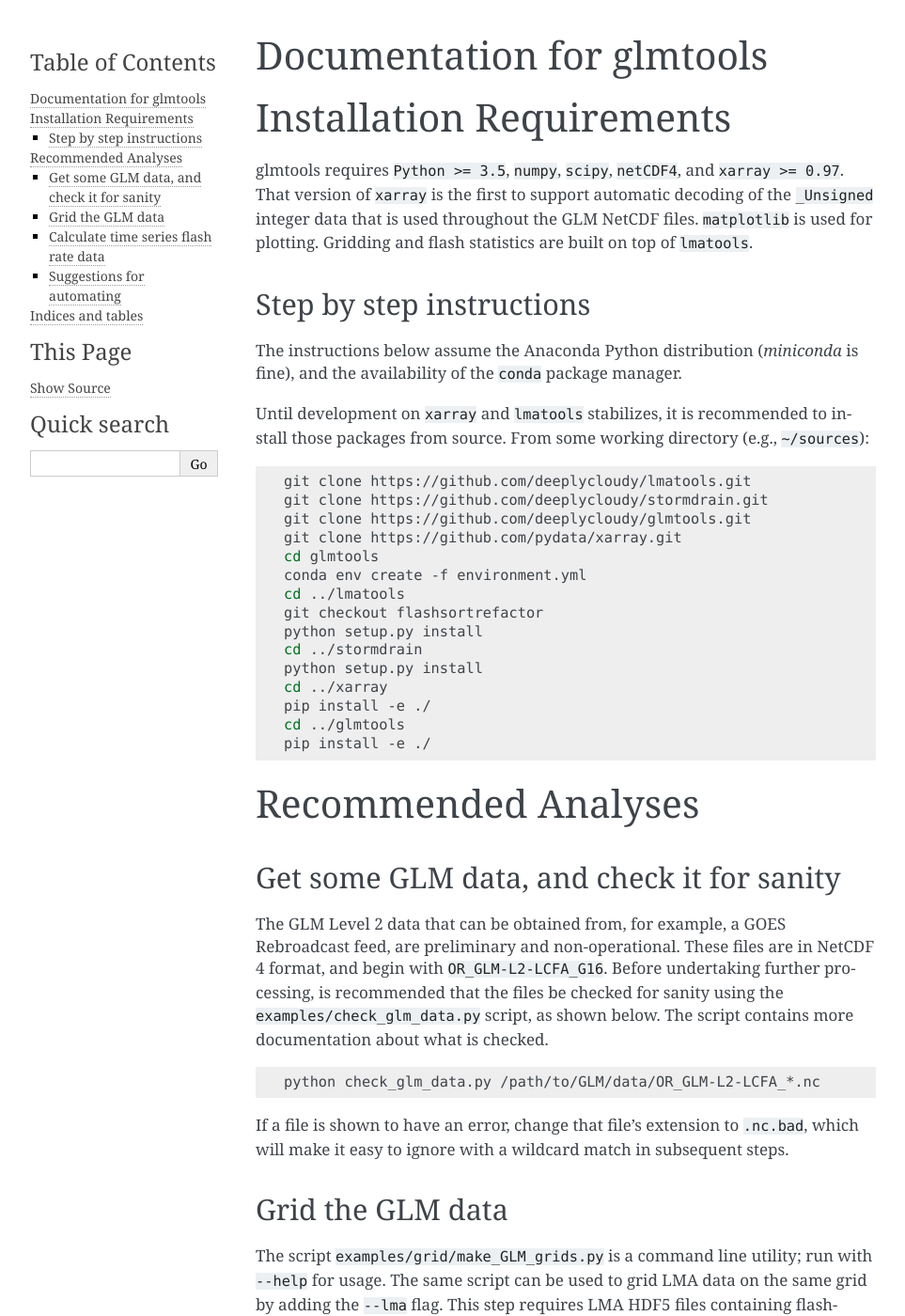
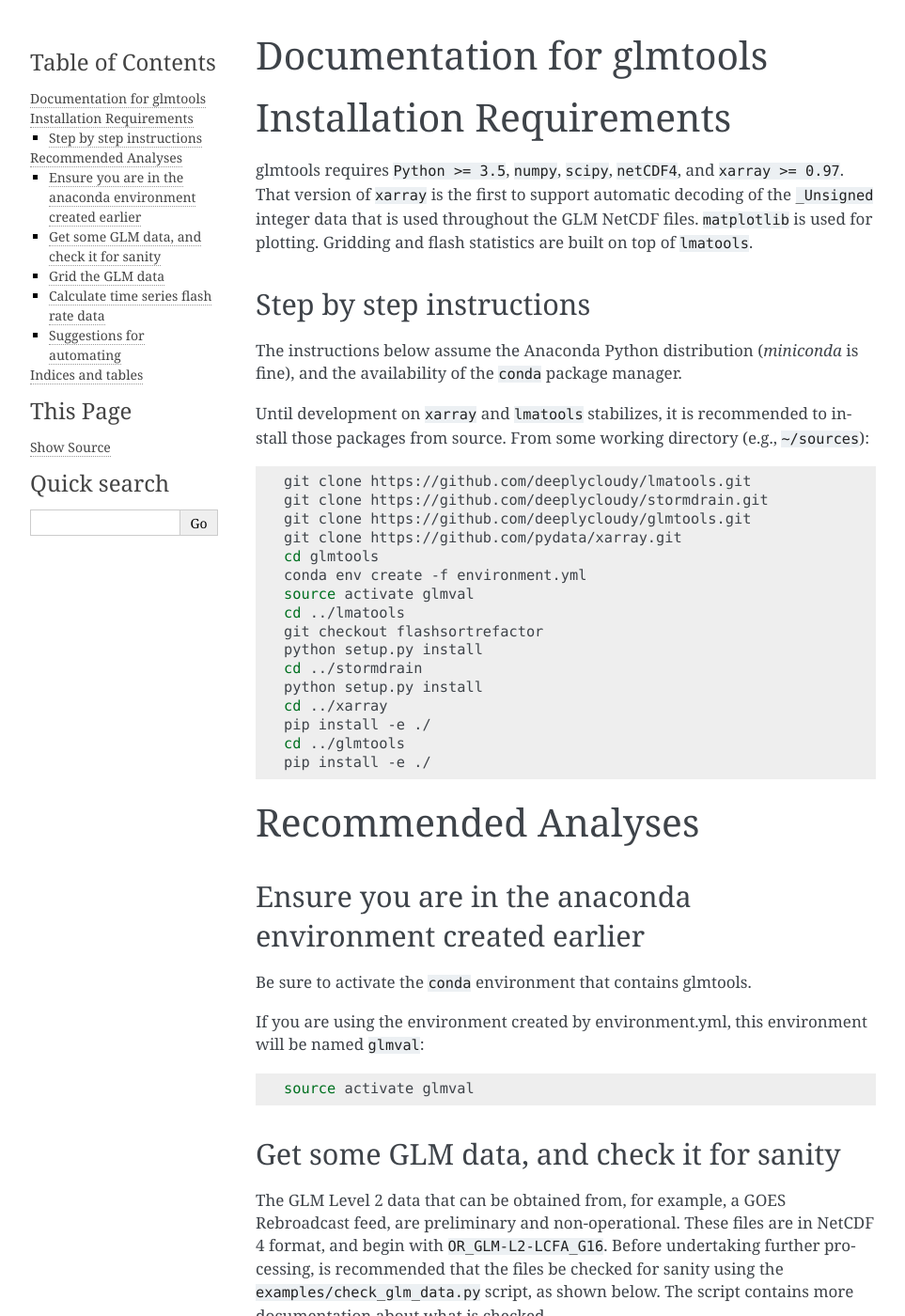
Before and after one commit to deeplycloudy/glmtools, a Sphinx documentation site: the page built from docs/index.rst, in a window 1280 px wide and 1400 px high. Shown: the whole window at 94% size, without its empty margins (148-1111 px from the left). Built offline with Sphinx 7.4.7, drawn with Linux system fonts in a browser that asks for light colours.

Commit message:
docs: need to activate conda env. remove linux-specific environment packages

```diff
--- a/docs/index.rst
+++ b/docs/index.rst
@@ -33,6 +33,7 @@
    git clone https://github.com/pydata/xarray.git
    cd glmtools
    conda env create -f environment.yml
+   source activate glmval
    cd ../lmatools
    git checkout flashsortrefactor
    python setup.py install
@@ -46,6 +47,17 @@
 
 Recommended Analyses
 ====================
+
+Ensure you are in the anaconda environment created earlier
+----------------------------------------------------------
+Be sure to activate the ``conda`` environment that contains glmtools.
+
+If you are using the environment created by environment.yml, this environment will be named  ``glmval``:
+
+.. code-block:: bash
+
+   source activate glmval
+
 
 Get some GLM data, and check it for sanity
 ------------------------------------------
--- a/environment.yml
+++ b/environment.yml
@@ -20,20 +20,17 @@
 - scikit-learn=0.19.0=py36_blas_openblas_201
 - scipy=0.19.1=py36_blas_openblas_202
 - cycler=0.10.0=py36_0
-- dbus=1.10.20=0
 - decorator=4.1.2=py36_0
 - expat=2.1.0=0
 - fontconfig=2.12.1=3
 - freetype=2.5.5=2
 - glib=2.50.2=1
 - gst-plugins-base=1.8.0=0
-- gstreamer=1.8.0=0
 - icu=54.1=0
 - ipython=6.1.0=py36_0
 - ipython_genutils=0.2.0=py36_0
 - jedi=0.10.2=py36_2
 - libffi=3.2.1=1
-- libgcc=5.2.0=0
 - libgfortran=3.0.0=1
 - libiconv=1.14=0
 - libpng=1.6.27=0
@@ -57,7 +54,6 @@
 - python=3.6.2=0
 - python-dateutil=2.6.1=py36_0
 - pytz=2017.2=py36_0
-- qt=5.6.2=5
 - readline=6.2=2
 - setuptools=27.2.0=py36_0
 - simplegeneric=0.8.1=py36_1
```
